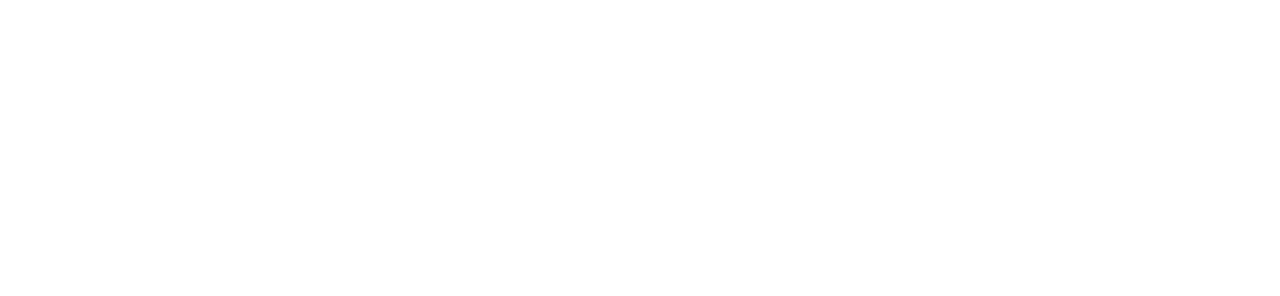
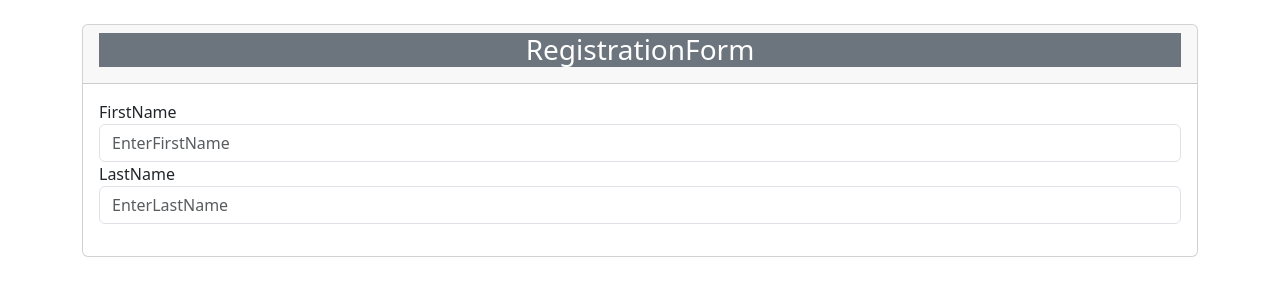
Before and after one commit to surya-6666/26thApril-2023, a plain HTML site: page index.html in a window 1280 px wide. Drawn offline with nearby package versions, Linux system fonts and the light colour scheme.

Commit message:
created a Card with a Form

```diff
--- a/index.html
+++ b/index.html
@@ -9,6 +9,25 @@
     <link rel="stylesheet" href=" https://cdnjs.cloudflare.com/ajax/libs/font-awesome/6.4.0/css/all.min.css">
 </head>
 <body>
+    <div class="container my-4">
+        <div class="card">
+            <div class="card-header">
+                <p class="h3 bg-secondary text-white text-center">RegistrationForm</p>
+            </div>
+            <div class="card-body mb-3">
+                <form>
+                    <div class="form-group">
+                        <form-label class="form-group-label">FirstName</form-label>
+                        <input type="text" class="form-control" placeholder="EnterFirstName">
+                    </div>
+                    <div class="form-group">
+                        <form-label class="form-group-label">LastName</form-label>
+                        <input type="text" class="form-control" placeholder="EnterLastName">
+                    </div>
+                </form>
+            </div>
+        </div>
+    </div>
 
 
 
```
